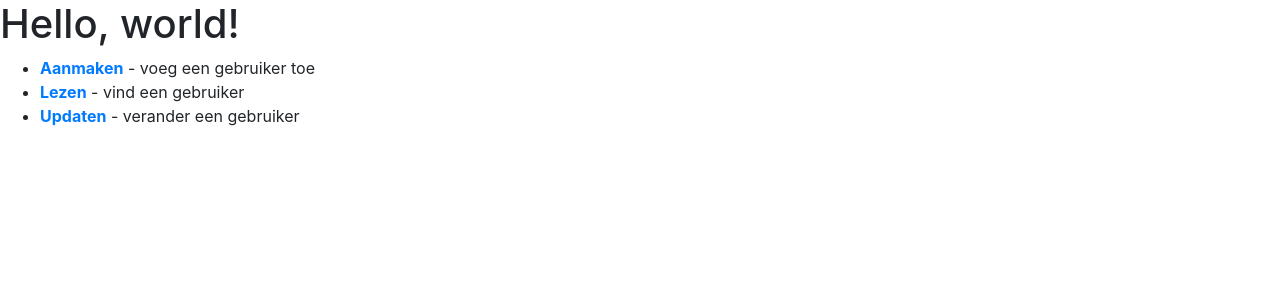
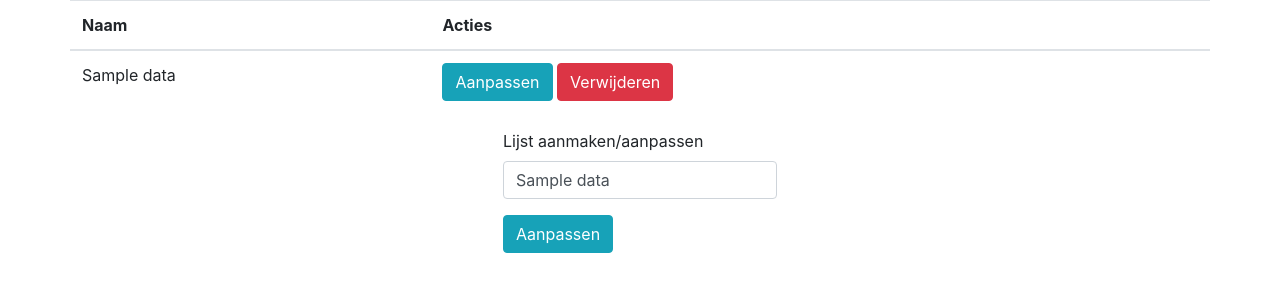
Before and after one commit to Bartkuip/todolist, a PHP site: page /index.php?edit=1 in a window 1280 px wide. Shown: the top 300 px of the page. Run offline with PHP 8.4, Linux system fonts and the light colour scheme; tables that the repository leaves empty or names only in its code hold one stand-in row (values such as "Sample post").

Commit message:
added list -> add, edit, delete
removed ALL previous code to start over, added create list, edit list and delete list.

```diff
--- a/index.php
+++ b/index.php
@@ -8,14 +8,80 @@
 	<title>TODO list!</title>
   </head>
   <body>
-    <h1>Hello, world!</h1>
-    <ul>
-      <li> <a href="create.php"><strong>Aanmaken</strong></a> - voeg een gebruiker toe </li>
-      <li> <a href="read.php"><strong>Lezen</strong></a> - vind een gebruiker </li>
-      <li> <a href="update.php"><strong>Updaten</strong></a> - verander een gebruiker </li>
-    </ul>
+    <?php require_once 'process.php'; ?>
+
+    <?php
+      if (isset($_SESSION['message'])): ?>
+
+      <div class="alert alert-<?=$_SESSION['msg_type']?>">
 
 
+        <?php
+          echo $_SESSION['message'];
+          unset($_SESSION['message']);
+        ?>
+      </div>
+      <?php endif ?>
+
+    <div class="container">
+    <?php
+        // login = localhost, naam, wachtwoord, database naam in dit geval (crud)
+        $mysqli = new mysqli('localhost', 'root', 'admin', 'crud') or die (mysqli_error($mysqli));
+        $result = $mysqli->query("SELECT * FROM data") or die($mysqli->error);
+      ?>
+
+      <div class="row justify-content-center">
+        <table class="table">
+          <thead>
+            <tr>
+              <th>Naam</th>
+              <th colspan="2">Acties</th>
+            </tr>
+          </thead>
+
+          <?php
+            while ($row = $result->fetch_assoc()): ?>
+              <tr>
+                <td><?php echo $row['name']; ?></td>
+                <td>
+                  <a href="index.php?edit=<? echo $row['id']; ?>"
+                    class="btn btn-info">Aanpassen</a>
+                  <a href="process.php?delete=<?php echo $row['id']; ?>"
+                    class="btn btn-danger">Verwijderen</a>
+                </td>
+              </tr>
+          <?php endwhile; ?>
+        </table>
+      </div>
+
+      <?php
+        function pre_r( $array ) {
+        echo '<pre>';
+        print_r( $array );
+        echo '</pre>';
+        }
+    ?>
+
+    <div class="row justify-content-center">
+      <form action="process.php" method="POST">
+        <input type="hidden" name="id" value="<?php echo $id; ?>">
+        <div class="form-group">
+        <label>Lijst aanmaken/aanpassen</label>
+        <input type="text" name="name" class="form-control"
+               value="<?php echo $name; ?>" placeholder="Nieuwe lijst">
+      </div>
+      <div class="form-group">
+      <?php
+      if ($update == true):
+      ?>
+        <button type="submit" class="btn btn-info" name="update">Aanpassen</button>
+      <?php else: ?>
+        <button type="submit" class="btn btn-primary" name="save">Opslaan</button>
+      <?php endif; ?>
+      </div>
+      </form>
+    </div>
+  </div>
   </body>
     <script src="https://code.jquery.com/jquery-3.3.1.slim.min.js" integrity="sha384-q8i/X+965DzO0rT7abK41JStQIAqVgRVzpbzo5smXKp4YfRvH+8abtTE1Pi6jizo" crossorigin="anonymous"></script>
     <script src="https://cdnjs.cloudflare.com/ajax/libs/popper.js/1.14.7/umd/popper.min.js" integrity="sha384-UO2eT0CpHqdSJQ6hJty5KVphtPhzWj9WO1clHTMGa3JDZwrnQq4sF86dIHNDz0W1" crossorigin="anonymous"></script>
--- /dev/null
+++ b/process.php
@@ -0,0 +1,64 @@
+<?php
+
+session_start();
+
+$id = 0;
+$update = false;
+$name = '';
+
+// inloggen op phpmyadmin, localhost, naam, login, database naam
+$mysqli = new mysqli('localhost', 'root', 'admin', 'crud') or die(mysqli_error($mysqli));
+
+
+if (isset($_POST['open'])){
+
+}
+
+ if (isset($_POST['save'])){
+	$name = $_POST['name'];
+
+
+
+	$mysqli->query("INSERT INTO data (name) VALUES('$name')") or
+			die($mysqli->error);
+
+
+	$_SESSION['message'] = "Opgeslagen!";
+	$_SESSION['msg_type'] = "success";
+
+	header('Location:index.php');
+}
+
+if (isset($_GET['delete'])){
+	$id = $_GET['delete'];
+	$mysqli->query("DELETE FROM data WHERE id=$id") or die ($mysqli->error());
+
+	$_SESSION['message'] = "Verwijderd!";
+	$_SESSION['msg_type'] = "danger";
+	header('Location:index.php');
+}
+
+if (isset($_GET['edit'])){
+	$id = $_GET['edit'];
+	$update = true;
+	$result = $mysqli->query("SELECT * FROM data WHERE id=$id") or die ($mysqli->error());
+	if (count($result)==1){
+		$row = $result->fetch_array();
+		$name = $row['name'];
+	}
+}
+
+if (isset($_POST['update'])){
+	$id = $_POST['id'];
+	$name = $_POST['name'];
+
+	$mysqli->query("UPDATE data SET name='$name' WHERE id=$id") or
+			 die($mysqli->error);
+
+	$_SESSION['message'] = "Geupdate!";
+	$_SESSION['msg_type'] = "warning";
+
+	header('Location:index.php');
+}
+
+?>
```
Also changed, not shown: update.php (+13 -4 lines).
